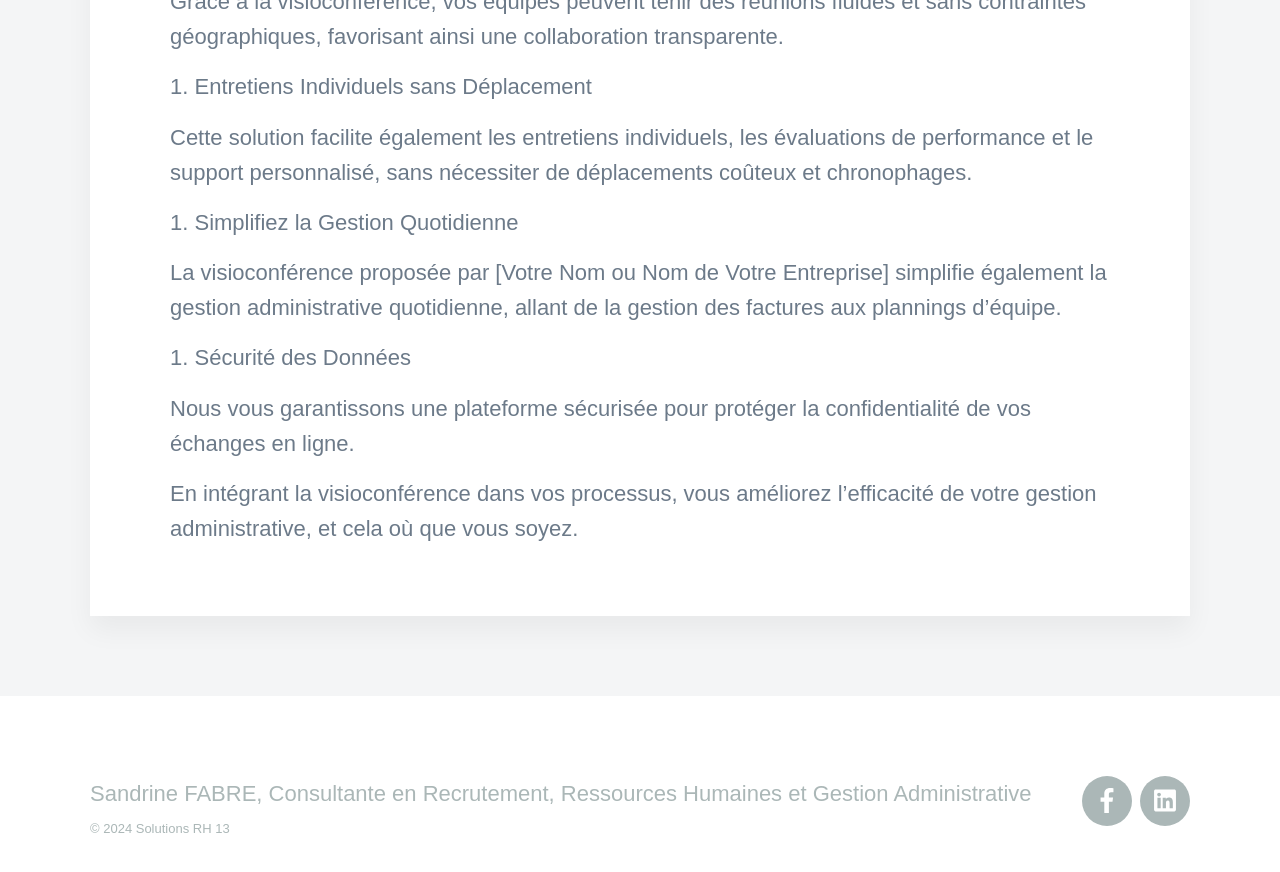
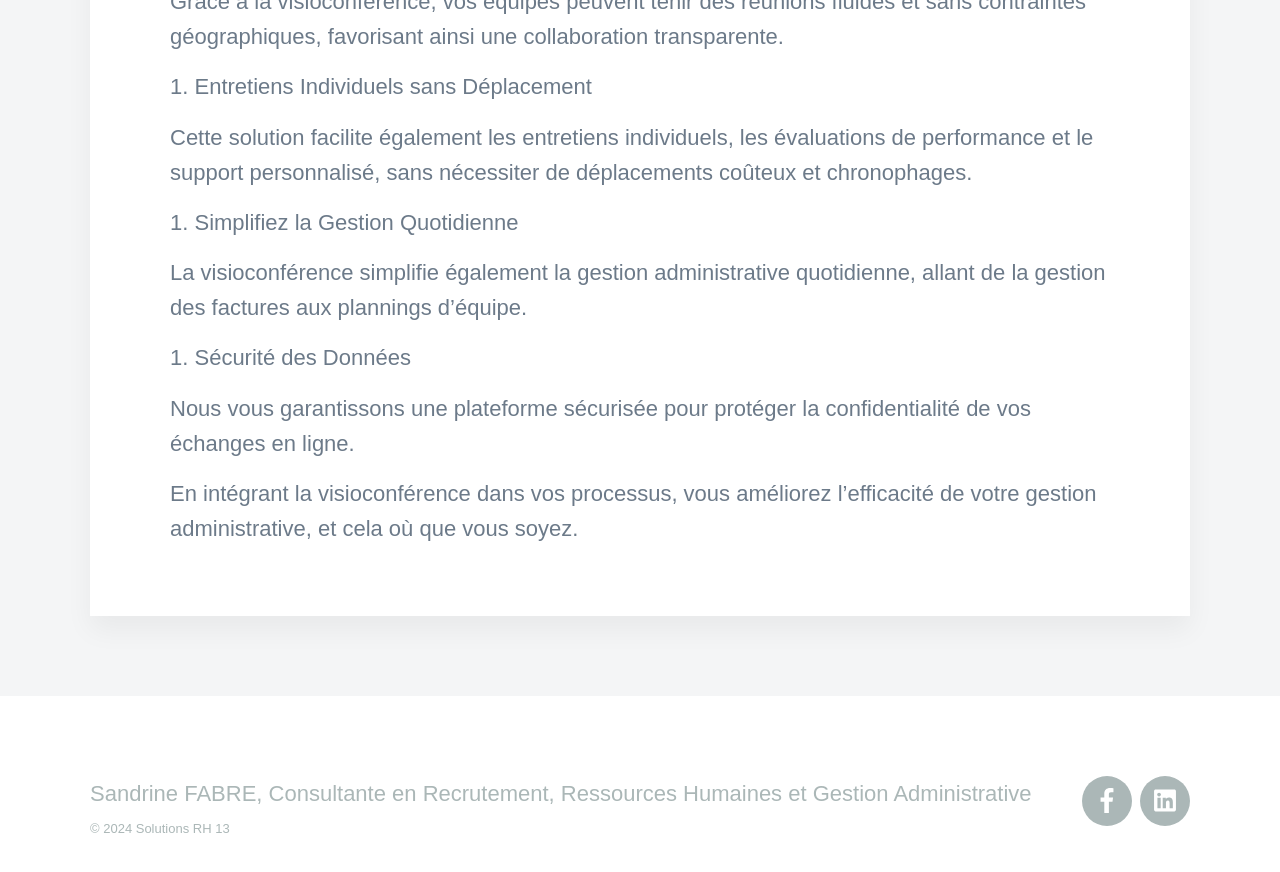
Before and after one commit to jeyries/solutionsrh13, a Jekyll site: the page built from _projects/2024-01-30-zoom-gestion-administrative.md, in a window 1280 px wide and 900 px high, scrolled down 861 px. Shown: the top 872 px of the window. Built offline with Jekyll 4.4.1, drawn with Linux system fonts in a browser that asks for light colours; nearby versions of some CDN libraries; some web fonts are replaced.

Commit message:
modif texte

```diff
--- a/_projects/2024-01-30-zoom-gestion-administrative.md
+++ b/_projects/2024-01-30-zoom-gestion-administrative.md
@@ -22,7 +22,7 @@ Cette solution facilite également les entretiens individuels, les évaluations
 
 3. Simplifiez la Gestion Quotidienne
 
-La visioconférence proposée par [Votre Nom ou Nom de Votre Entreprise] simplifie également la gestion administrative quotidienne, allant de la gestion des factures aux plannings d'équipe.
+La visioconférence simplifie également la gestion administrative quotidienne, allant de la gestion des factures aux plannings d'équipe.
 
 
 4. Sécurité des Données
```
